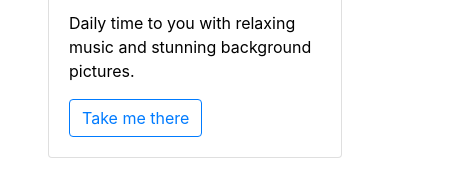
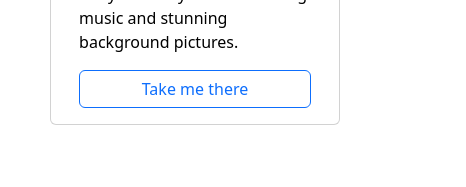
Before and after one commit to IMartinMenendez/portfolio, a React (Create React App) app: page / in a window 390 px wide. Shown: the part 553-740 px from the top of the page, 466 px wide, since content can reach past the window. Built offline with nearby package versions, Linux system fonts and the light colour scheme.

Commit message:
updated changes

```diff
--- a/src/components/AboutMe.css
+++ b/src/components/AboutMe.css
@@ -3,26 +3,31 @@
     margin-left: 15rem;
     margin-bottom: 5%;
 }
-h3{
+
+h3 {
     color: #898b8a;
 }
 
 .AboutMe {
     color: black;
-    margin-left:80px;
+    margin-left: 80px;
     width: 50rem;
+    text-align: justify;
     /*border: 3px solid #73AD21;*/
 }
-p{
+
+p {
     color: black;
 }
-.icon{
+
+.icon {
     width: 2rem;
     margin: 1rem;
     filter: grayscale();
     padding-bottom: 30px;
 }
-.icon:hover{
+
+.icon:hover {
     filter: none;
 }
 
@@ -32,8 +37,11 @@ p{
         margin-left: 15%;
         margin-bottom: 5%;
     }
+
     .AboutMe {
-        margin-left:4rem;
+        margin-left: 4rem;
+        text-align: justify;
+        margin-right: 4rem;
     }
 
     @media only screen and (max-width: 1500px) {
--- a/src/components/ContactForm.css
+++ b/src/components/ContactForm.css
@@ -39,4 +39,7 @@ h2 {
         text-align: initial!important;
         width: 100%;
     }
+    .btn{
+        width: 100%;
     }
+    }
```
Also changed, not shown: package.json (+0 -12 lines), 1 other file (tests, documents, lock files or other folders).
